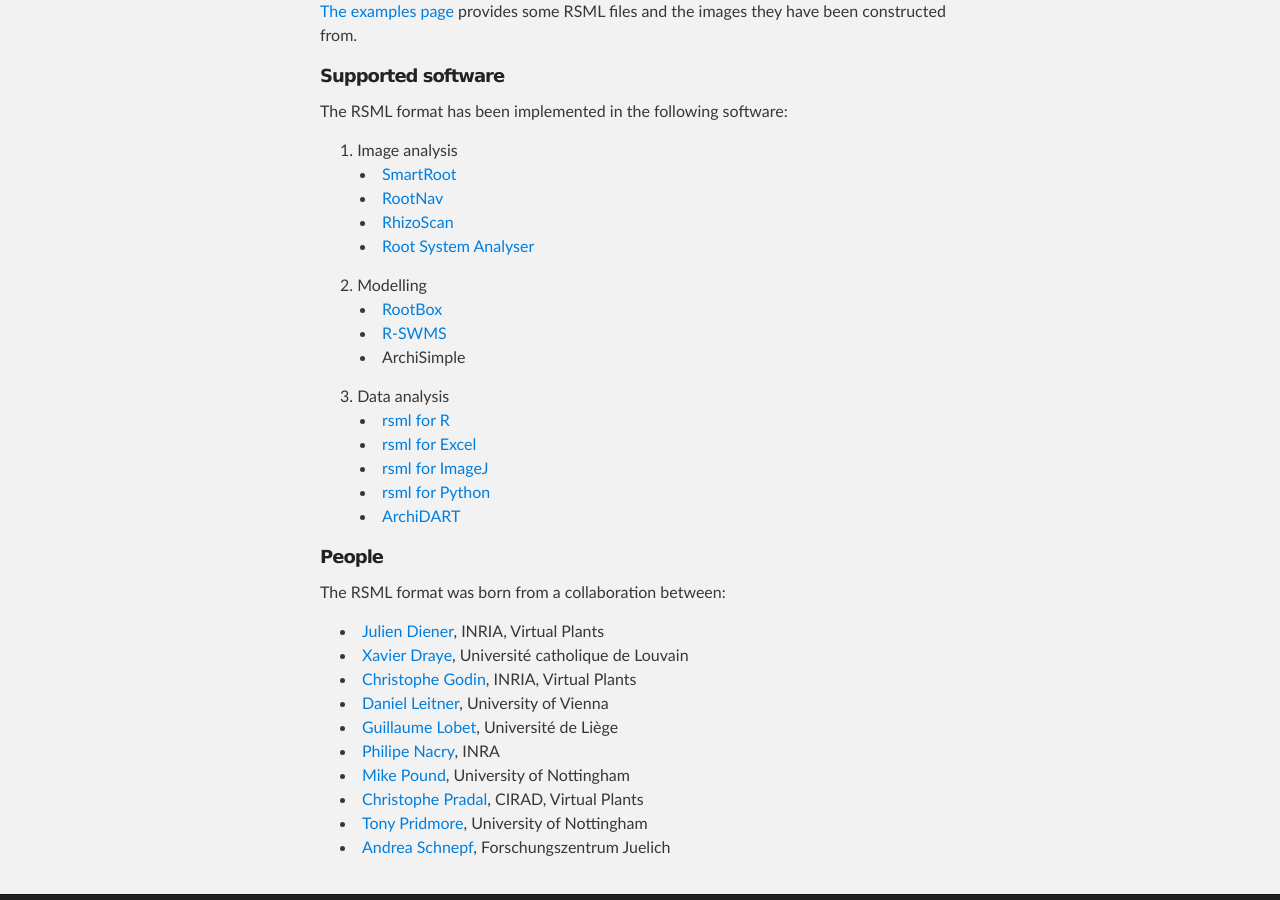
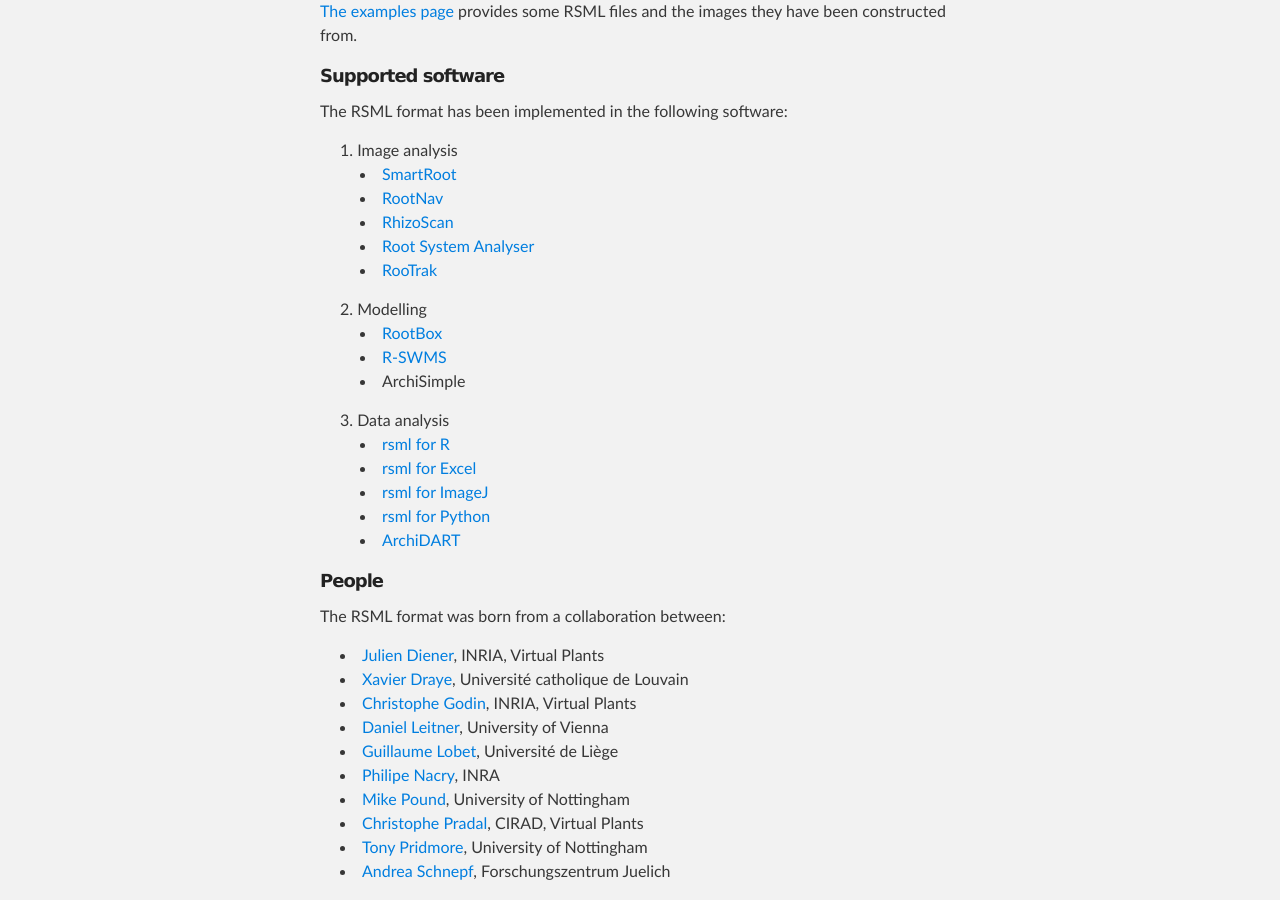
Before and after one commit to RootSystemML/RootSystemML.github.io, a Jekyll site: the page built from index.md, in a window 1280 px wide and 900 px high, scrolled down 1003 px. Built offline with Jekyll 4.4.1, drawn with Linux system fonts in a browser that asks for light colours.

Commit message:
Update index.md

```diff
--- a/index.md
+++ b/index.md
@@ -37,6 +37,7 @@
   - [RootNav](http://www.cpib.ac.uk/tools-resources/software/rootnav/)
   - [RhizoScan](https://team.inria.fr/virtualplants/research/project/rhizoscan/)
   - [Root System Analyser](http://www.csc.univie.ac.at/rootbox/rsa.html)
+  - [RooTrak](http://www.rootrak.net)
 
 2. Modelling
   - [RootBox](http://www.csc.univie.ac.at/rootbox)
```
